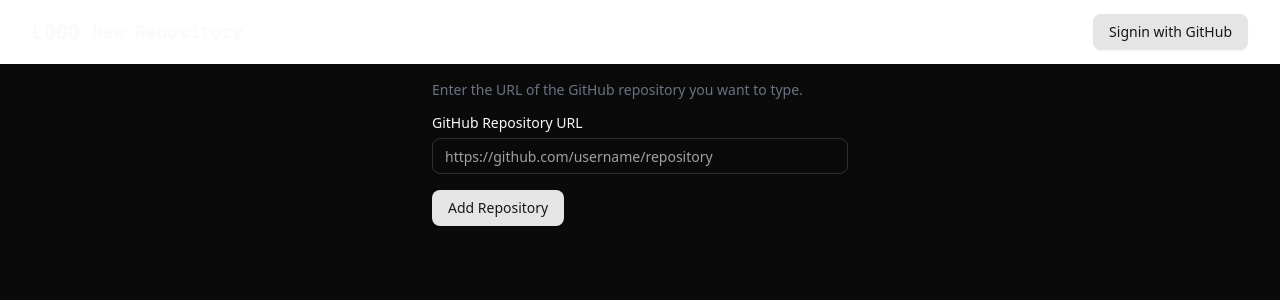
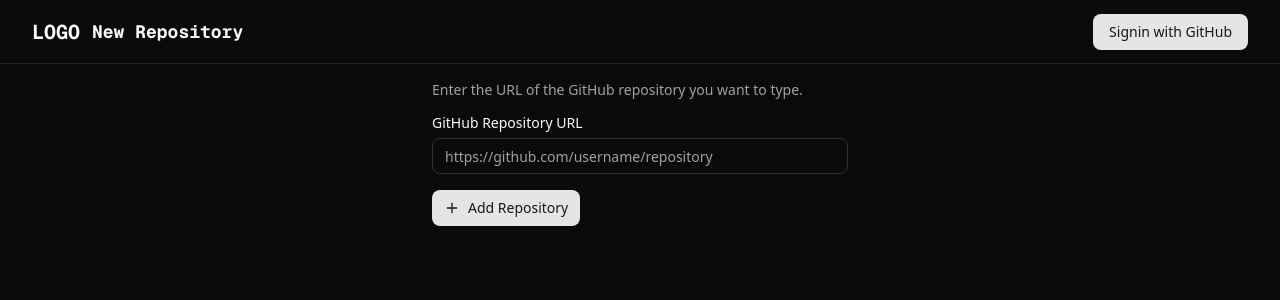
Before and after one commit to Shrimprin/typing_repo, a Next.js app in the folder frontend/: page /repositories/new in a window 1280 px wide. Shown: the top 300 px of the page. Built offline with nearby package versions, Linux system fonts and the light colour scheme; no server answers.

Commit message:
背景色に合わせて文字の色などを修正

```diff
--- a/frontend/src/app/globals.css
+++ b/frontend/src/app/globals.css
@@ -85,4 +85,36 @@
   body {
     @apply bg-background text-foreground;
   }
+
+  /* スクロールバーのスタイル */
+  /* Chrome, Safari, Edgeなどのブラウザ用 */
+  ::-webkit-scrollbar {
+    width: 8px;
+    height: 8px;
+  }
+
+  ::-webkit-scrollbar-track {
+    background: oklch(0.205 0 0);
+    border-radius: 4px;
+  }
+
+  ::-webkit-scrollbar-thumb {
+    background: oklch(0.269 0 0);
+    border-radius: 4px;
+    transition: background-color 0.2s ease;
+  }
+
+  ::-webkit-scrollbar-thumb:hover {
+    background: oklch(0.556 0 0);
+  }
+
+  ::-webkit-scrollbar-corner {
+    background: oklch(0.205 0 0);
+  }
+
+  /* Firefox用 */
+  * {
+    scrollbar-width: thin;
+    scrollbar-color: oklch(0.269 0 0) oklch(0.205 0 0);
+  }
 }
--- a/frontend/src/app/repositories/new/page.tsx
+++ b/frontend/src/app/repositories/new/page.tsx
@@ -8,7 +8,7 @@ const NewRepositoryPage: NextPage = () => {
     <>
       <Header title="New Repository" />
       <div className="mx-auto max-w-md p-4">
-        <p className="mb-4 text-sm text-gray-500">Enter the URL of the GitHub repository you want to type.</p>
+        <p className="text-muted-foreground mb-4 text-sm">Enter the URL of the GitHub repository you want to type.</p>
         <RepositoryForm />
       </div>
     </>
--- a/frontend/src/components/common/Header.tsx
+++ b/frontend/src/components/common/Header.tsx
@@ -12,7 +12,7 @@ type HeaderProps = {
 export default function Header({ title = '', moreComponent }: HeaderProps) {
   return (
     <>
-      <div className={`fixed top-0 z-50 flex h-16 w-screen items-center justify-between border-b bg-white px-8`}>
+      <div className={`bg-background fixed top-0 flex h-16 w-screen items-center justify-between border-b px-8`}>
         <div className="flex items-center gap-3">
           <h1 className="font-mono text-xl font-bold">LOGO</h1>
           <h1 className="font-mono text-lg font-bold">{title}</h1>
--- a/frontend/src/components/common/UserButton.tsx
+++ b/frontend/src/components/common/UserButton.tsx
@@ -31,7 +31,7 @@ export default async function UserButton() {
           </Button>
         </DropdownMenuTrigger>
         <DropdownMenuContent className="w-56" align="end" forceMount>
-          <DropdownMenuLabel className="font-normal">
+          <DropdownMenuLabel>
             <div className="flex flex-col space-y-1">
               <p className="text-sm leading-none font-medium">{session.user.name}</p>
               {/* // 確認用 */}
--- a/frontend/src/components/repositories/FileItemView.tsx
+++ b/frontend/src/components/repositories/FileItemView.tsx
@@ -33,11 +33,11 @@ export default function FileItemView({ typingStatus, fileItem, setFileItems, set
     <div className="flex flex-col">
       <Card className="m-4 overflow-hidden">
         {!fileItemData ? (
-          <div className="p-6 text-center font-mono text-gray-500">Select a file to start typing.</div>
+          <div className="p-6 text-center font-mono">Select a file to start typing.</div>
         ) : isLoading ? (
-          <div className="p-6 text-center font-mono text-gray-500">Loading file...</div>
+          <div className="p-6 text-center font-mono">Loading file...</div>
         ) : error ? (
-          <div className="p-6 text-center font-mono text-gray-500">An error occurred. Please try again.</div>
+          <div className="p-6 text-center font-mono">An error occurred. Please try again.</div>
         ) : (
           <TypingPanel
             fileItem={fileItemData as FileItem}
--- a/frontend/src/components/repositories/FileTreeItem.tsx
+++ b/frontend/src/components/repositories/FileTreeItem.tsx
@@ -38,8 +38,8 @@ export default function FileTreeItem({ fileItem, level, selectedFileItem, onSele
     <div style={{ marginLeft: `${level * 4}px` }}>
       <button
         className={`
+          hover:bg-accent
           flex w-full cursor-pointer py-1
-          hover:bg-gray-100
         `}
         onClick={isDir ? toggleExpand : handleFileSelect}
       >
--- a/frontend/src/components/repositories/RepositoryForm.tsx
+++ b/frontend/src/components/repositories/RepositoryForm.tsx
@@ -13,6 +13,7 @@ import { Button } from '@/components/ui/button';
 import { Form, FormControl, FormField, FormItem, FormLabel, FormMessage } from '@/components/ui/form';
 import { Input } from '@/components/ui/input';
 import { axiosPost } from '@/utils/axios';
+import { Plus } from 'lucide-react';
 
 type FormValues = {
   url: string;
@@ -72,6 +73,7 @@ export default function RepositoryForm() {
           )}
         />
         <Button type="submit" disabled={form.formState.isSubmitting}>
+          <Plus />
           Add Repository
         </Button>
       </form>
--- a/frontend/src/components/repositories/TypingContent.tsx
+++ b/frontend/src/components/repositories/TypingContent.tsx
@@ -23,7 +23,7 @@ export default function TypingContent({
   return (
     <div className="overflow-x-auto px-4">
       {errorMessage ? (
-        <div className="p-6 text-center font-mono text-gray-500">{errorMessage}</div>
+        <div className="p-6 text-center font-mono">{errorMessage}</div>
       ) : (
         <>
           {typingStatus === 'ready' ? (
@@ -47,7 +47,7 @@ export default function TypingContent({
               ))}
             </div>
           ) : (
-            <div className="h-[1.4em]">Completed!!</div>
+            <div>Completed!!</div>
           )}
         </>
       )}
--- a/frontend/src/components/repositories/TypingLine.tsx
+++ b/frontend/src/components/repositories/TypingLine.tsx
@@ -21,8 +21,8 @@ const TypingLine = React.memo(function TypingLine({
 
     if (isUntypedText || isUntypedLine) return 'text-muted-foreground';
     if (isTypingText) return 'border-b border-foreground';
-    if (isCorrectTypedText) return 'bg-green-100';
-    return 'bg-red-100'; // タイポした文字
+    if (isCorrectTypedText) return 'bg-cyan-500/30 text-cyan-300 ';
+    return 'bg-pink-500/30 text-pink-300'; // タイポした文字
   };
 
   return (
--- a/frontend/src/components/repositories/index/RepositoryFooter.tsx
+++ b/frontend/src/components/repositories/index/RepositoryFooter.tsx
@@ -5,7 +5,7 @@ import { Button } from '@/components/ui/button';
 
 export default function RepositoryFooter() {
   return (
-    <footer className="sticky bottom-0 w-full border-t bg-white py-4">
+    <footer className="bg-background sticky bottom-0 w-full border-t py-4">
       <div className="flex justify-center font-mono">
         <Button variant="outline" asChild>
           <Link href="/repositories/new">
--- a/frontend/src/components/repositories/index/RepositoryList.tsx
+++ b/frontend/src/components/repositories/index/RepositoryList.tsx
@@ -16,11 +16,11 @@ export default function RepositoryList({ repositories }: Props) {
         repositories.map((repository) => <RepositoryListItem key={repository.id} repository={repository} />)
       ) : (
         <div className="py-12 text-center font-mono">
-          <div className="mb-4 text-gray-400">
+          <div className="mb-4">
             <FolderOpen className="mx-auto h-12 w-12" />
           </div>
-          <h3 className="mb-2 text-lg font-medium text-gray-900">No repositories</h3>
-          <p className="mb-6 text-sm text-gray-500">Add a repository to start typing.</p>
+          <h3 className="mb-2 text-lg font-medium">No repositories</h3>
+          <p className="text-muted-foreground mb-6 text-sm">Add a repository to start typing.</p>
           <Button asChild>
             <Link href="/repositories/new">
               <Plus className="mr-2 h-4 w-4" />
--- a/frontend/src/components/repositories/index/RepositoryProgress.tsx
+++ b/frontend/src/components/repositories/index/RepositoryProgress.tsx
@@ -9,7 +9,15 @@ export default function RepositoryProgress({ progress }: RepositoryProgressProps
     <div className="flex items-center space-x-2">
       <div className="relative h-5 w-5">
         <svg className="h-5 w-5 -rotate-90 transform" viewBox="0 0 24 24">
-          <circle cx="12" cy="12" r="10" stroke="currentColor" strokeWidth="2" fill="none" className="text-gray-200" />
+          <circle
+            cx="12"
+            cy="12"
+            r="10"
+            stroke="currentColor"
+            strokeWidth="2"
+            fill="none"
+            className={`text-muted-foreground`}
+          />
           <circle
             cx="12"
             cy="12"
```
